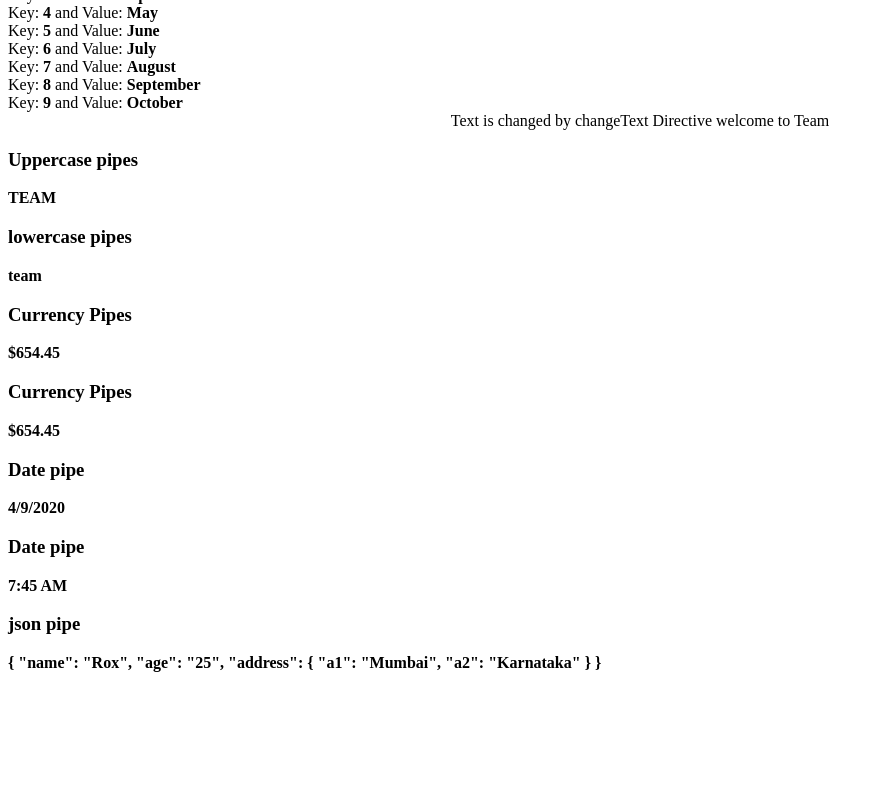
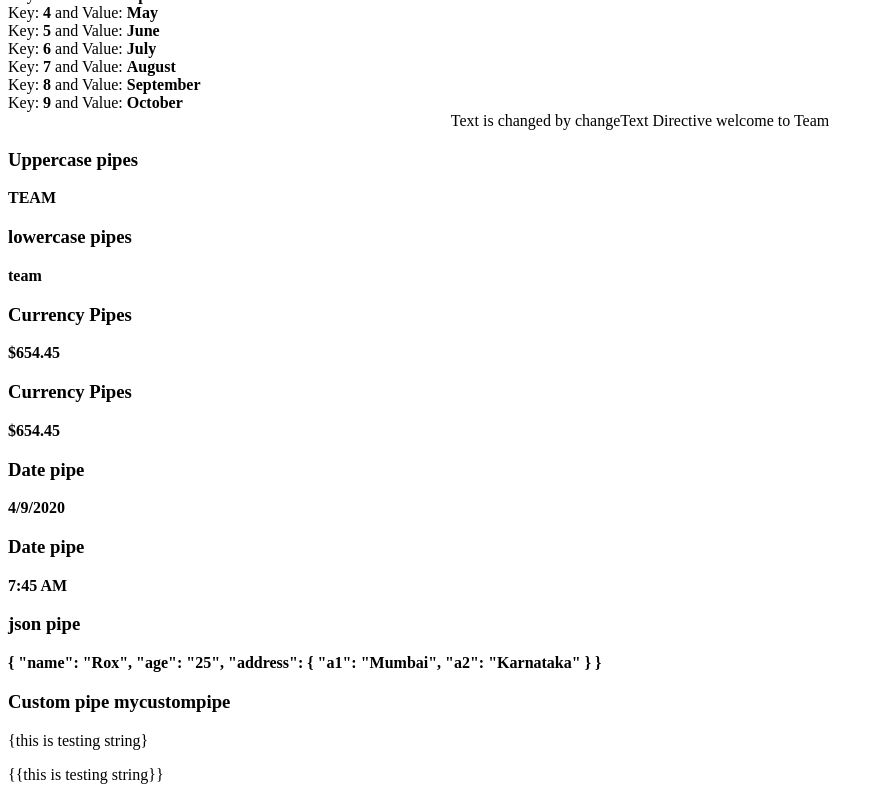
Before and after one commit to priyanka-teke05/angular-practice, an Angular app: page / in a window 1280 px wide. Shown: the part 894-1694 px from the top of the page, without its empty margins (0-884 px from the left). Before the commit the page ends 1574 px from the top, so only its background shows below. Built offline with nearby package versions, Linux system fonts and the light colour scheme.

Commit message:
REFACTORED: custom pipe and display result with value args check

```diff
--- a/src/app/app.component.html
+++ b/src/app/app.component.html
@@ -29,5 +29,7 @@
     <h3>json pipe</h3>
     <b>{{information | json}}</b>
 
-
+    <h3>Custom pipe mycustompipe</h3>
+    <p>{{'this is testing string' | mycustompipe:'true'}}</p>
+    <p>{{'this is testing string' | mycustompipe:'false'}}</p>
     <router-outlet></router-outlet>
--- a/src/app/app.module.ts
+++ b/src/app/app.module.ts
@@ -6,13 +6,15 @@ import { AppComponent } from './app.component';
 import { Component1Component } from './component1/component1.component';
 import { NewCmpComponent } from './new-cmp/new-cmp.component';
 import { ChangeTextDirective } from './change-text.directive';
+import { MycustompipePipe } from './mycustompipe.pipe';
 
 @NgModule({
   declarations: [
     AppComponent,
     Component1Component,
     NewCmpComponent,
-    ChangeTextDirective
+    ChangeTextDirective,
+    MycustompipePipe
   ],
   imports: [
     BrowserModule,
--- /dev/null
+++ b/src/app/mycustompipe.pipe.ts
@@ -0,0 +1,26 @@
+import { Pipe, PipeTransform } from '@angular/core';
+
+@Pipe({
+  name: 'mycustompipe'
+})
+export class MycustompipePipe implements PipeTransform {
+
+  transform(value: unknown, args?: any): any {
+    console.log("Basic value :", value );
+    console.log("Additional arguments:", args);
+
+    if(value === "") {
+      return "";
+    }
+
+    if(args === 'true') {
+      return '{' + value + '}'
+    }
+    if(args === 'false') {
+      return '{{' + value + '}}'
+    }
+
+    return value;
+  }
+
+}
```
Also changed, not shown: 1 other file (tests, documents, lock files or other folders).
